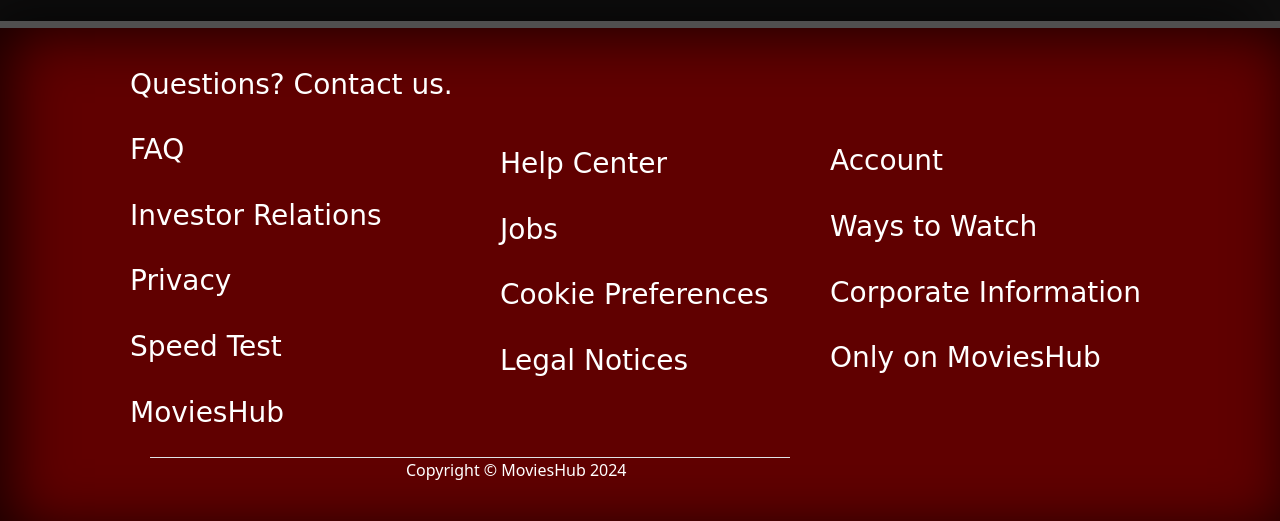
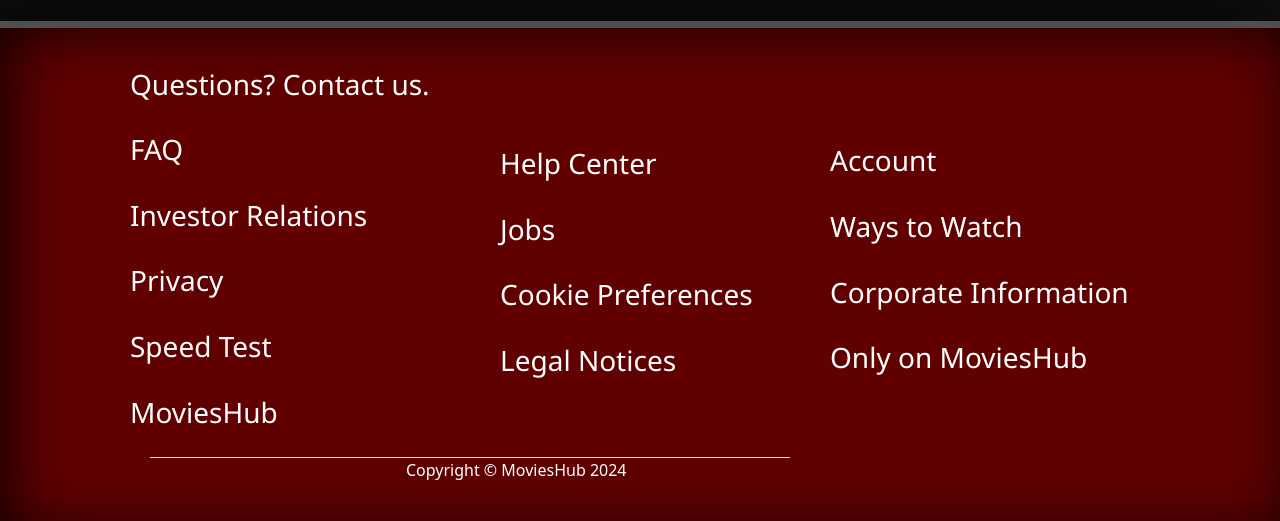
Before and after one commit to UzairMehboob/Final-project, a plain HTML site: page MoviesAbout.html in a window 1280 px wide. Shown: the part 1909-2430 px from the top of the page. Drawn offline with nearby package versions, Linux system fonts and the light colour scheme.

Commit message:
styleUpdated

```diff
--- a/style.css
+++ b/style.css
@@ -8,7 +8,7 @@
   box-shadow: 10px 10px 60px #000000ca inset, #00000096 -20px -20px 60px;
 }
 .bg2 {
-  background-color: #111010;
+  background-color: #141313;
   box-shadow: 10px 10px 60px #000000ca inset, #00000096 -20px -20px 60px;
 }
 .BG{
@@ -121,7 +121,7 @@ section {
 }
 .footertx{
   margin-top: 40px;
-  font-family: cursive;
+  font-family: 'Segoe UI', Tahoma,  Verdana, sans-serif;
   margin-left: 130px;
   color: #ffffff;
 }
@@ -129,7 +129,7 @@ section {
   color: #ffffff;
 margin-top: -290px;
   margin-left: 500px;
-  font-family: cursive;
+  font-family: 'Segoe UI', Tahoma,  Verdana, sans-serif;
 }
 .ll{
   margin-top: 50px;
```
